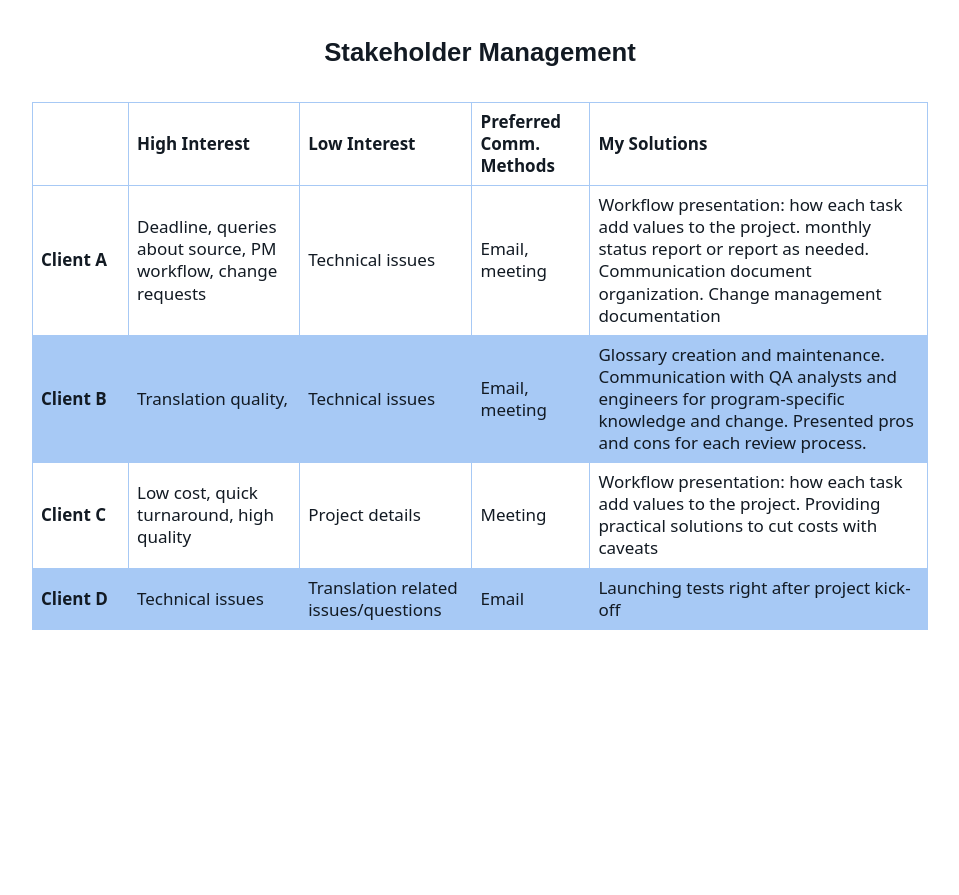
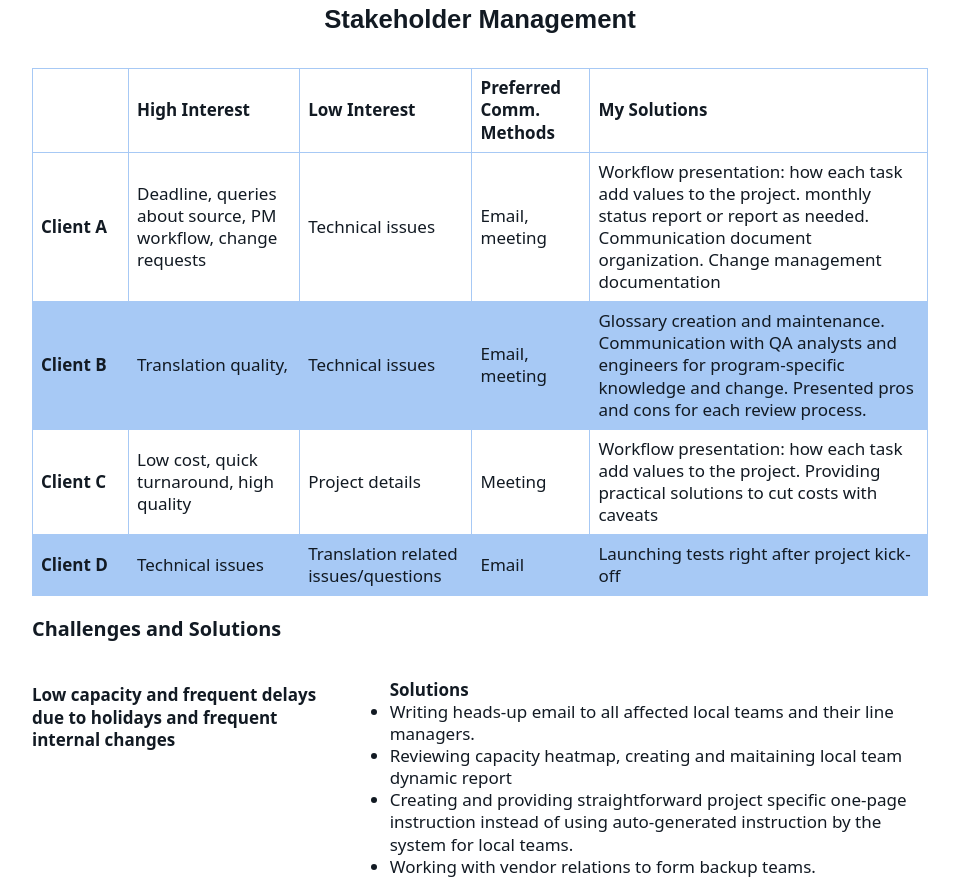
Before and after one commit to jingyilpm/jingyilpm.github.io, a plain HTML site: page index.html in a window 1280 px wide. Shown: the part 2112-3007 px from the top of the page, without its empty margins (160-1119 px from the left). Before the commit the page ends 2742 px from the top, so only its background shows below. Drawn offline with Linux system fonts and the light colour scheme; a web font is replaced by a local one.

Commit message:
Add files via upload

```diff
--- a/index.html
+++ b/index.html
@@ -34,11 +34,11 @@
         <div class="lower_part">
             <div class="lower_part_title" id="projects">Case Study</div>
             <div class="overview">
-                <h3 class="overview_left">An Ongoing UI, label, manual Localization Program for a US-Based Medical Device Company’s one Confidential Product</h3>
+                <h3 class="overview_left">An Ongoing UI, label, manual Localization Program for an Innovative and Confidential Medical Device</h3>
                 <ul class="overview_right">
                     <li><span class="emphasis">Content Type</span>: .JSON, FrameMaker, XML</li>
-                    <li><span class="emphasis">Languages</span>: 28-32 languages</li>
-                    <li><span class="emphasis">Scope</span>: 100k word UI and >1M word IFU localization</li>
+                    <li><span class="emphasis">Languages</span>: 34 languages</li>
+                    <li><span class="emphasis">Scope</span>: 40k word UI, label and >500k word IFU localization</li>
                     <li><span class="emphasis">Stakeholders</span>: Writers, technical communication managers, linguists, engineers, DTPers, QA analysts, program directors, sales, and etc.</li>
                     <li><span class="emphasis">My role</span>: project manager managing the end-to-end ongoing program, ensuring on-budget, on-time delivery with uncompromising quality.</li>
                     <li><span class="emphasis">Tools used</span>: SDL Trados Studio, MT, QA software, File Compare Tool, Muitl-Term Termbase, Notepad++, ChangeTracker, Project Management Platform.</li>
@@ -130,7 +130,26 @@
                     </tr>
                 </tbody>
             </table>
+            <div class="vendor_management">
+                <h3 class="vendor_title">Challenges and Solutions</h3>
+                <div class="vendor_content">
+                    <div class="challenge1">
+                        <div class="challenge1_left">
+                            <h4>Low capacity and frequent delays due to holidays and frequent internal changes</h4>
 
+                        </div>
+                        <div class="challenge1_right">
+                            <ul><span class="solution_title">Solutions</span>
+                                <li>Writing heads-up email to all affected local teams and their line managers.</li>
+                                <li>Reviewing capacity heatmap, creating and maitaining local team dynamic report</li>
+                                <li>Creating and providing straightforward project specific one-page instruction instead of using auto-generated instruction by the system for local teams.</li>
+                                <li>Working with vendor relations to form backup teams.</li>
+                            </ul>
+                        </div>
+                    </div>
+                </div>
+            </div>
+        </div>
     </div>
     <script src="js/main.js"></script>
 </body>
```
Lines whose indentation alone changed are shown as unchanged.
